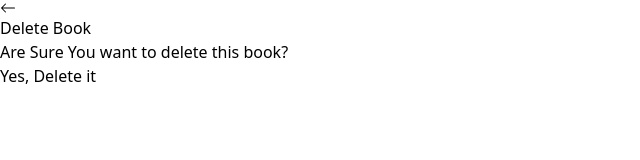
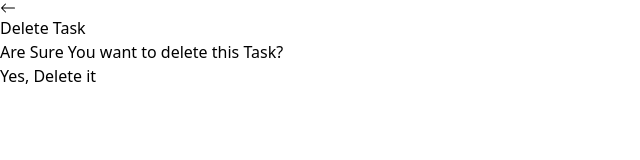
Before and after one commit to cknishan/Task-Manager, a React (Vite) app in the folder frontend/: page /tasks/delete/1 in a window 1280 px wide. Shown: the top 160 px of the page, without its empty margins (0-640 px from the left). Built offline with nearby package versions, Linux system fonts and the light colour scheme.

Commit message:
minor fixes

```diff
--- a/frontend/src/pages/CreateTask.jsx
+++ b/frontend/src/pages/CreateTask.jsx
@@ -76,7 +76,7 @@ const CreateTask = () => {
                         className='border-2 border-gray-500 px-4 py-2 w-full'
                     />
                 </div>
-                <button className='p-2 bg-sky-300 m-8' onClick={handleEditTask}>
+                <button className='p-2 bg-sky-300 m-8' onClick={handleSaveTask}>
                     Save
                 </button>
             </div>
--- a/frontend/src/pages/DeleteTask.jsx
+++ b/frontend/src/pages/DeleteTask.jsx
@@ -28,10 +28,10 @@ const DeleteTask = () => {
     return (
         <div className="p-4">
             <BackButton />
-            <h1 className="text-3xl my-4">Delete Book</h1>
+            <h1 className="text-3xl my-4">Delete Task</h1>
             {loading ? <Spinner /> : ''}
-            <div className="flex flex-col items-center border-2 border-sky-400 rounded-xl w-[p600px] p-8 mx-auto">
-                <h3 className="text-2xl">Are Sure You want to delete this book?</h3>
+            <div className="flex flex-col items-center border-2 border-sky-400 rounded-xl w-[600px] p-8 mx-auto">
+                <h3 className="text-2xl">Are Sure You want to delete this Task?</h3>
                 <button
                     className='p-4 bg-red-600 text-white m-8 w-full'
                     onClick={handleDeleteBook}>
--- a/frontend/src/pages/EditTask.jsx
+++ b/frontend/src/pages/EditTask.jsx
@@ -16,7 +16,7 @@ const EditTask = () => {
     const { id } = useParams();
 
     useEffect(() => {
-        setLoading(true)
+        setLoading(false)
         axios.get(`http://localhost:5555/tasks/${id}`)
             .then(response => {
                 setName(response.data.name)
```
